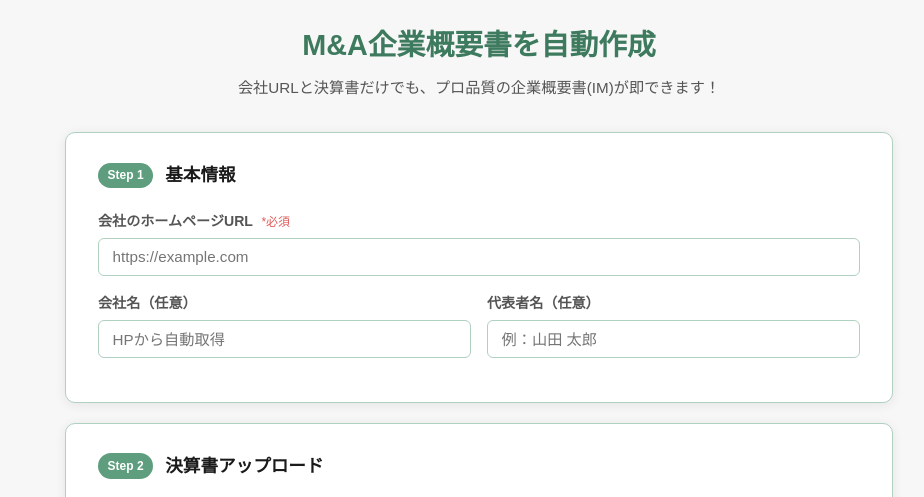
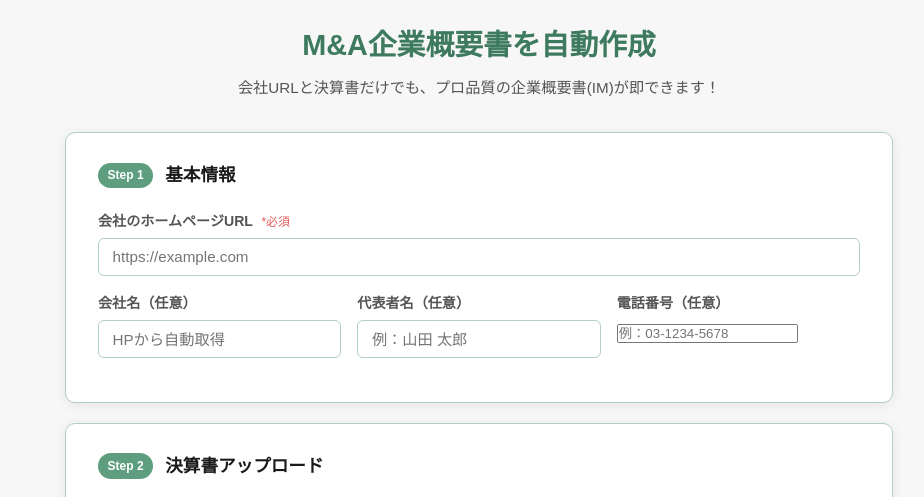
Before and after one commit to morita-manda/im, a website: page public/index.html in a window 1280 px wide. Shown: the part 78-575 px from the top of the page, without its empty margins (161-1085 px from the left). Drawn offline with Linux system fonts and the light colour scheme.

Commit message:
Add favicon

```diff
--- a/public/index.html
+++ b/public/index.html
@@ -4,6 +4,7 @@
   <meta charset="UTF-8" />
   <meta name="viewport" content="width=device-width, initial-scale=1.0" />
   <title>IM自動生成 | MANDA Inc.</title>
+  <link rel="icon" type="image/png" href="favicon.png">
   <link rel="stylesheet" href="style.css" />
 </head>
 <body>
@@ -41,6 +42,10 @@
           <div class="form-group">
             <label for="repName">代表者名（任意）</label>
             <input type="text" id="repName" name="repName" placeholder="例：山田 太郎" />
+          </div>
+          <div class="form-group">
+            <label for="tel">電話番号（任意）</label>
+            <input type="tel" id="tel" name="tel" placeholder="例：03-1234-5678" />
           </div>
         </div>
       </div>
```
Also changed, not shown: public/favicon.png (added).
